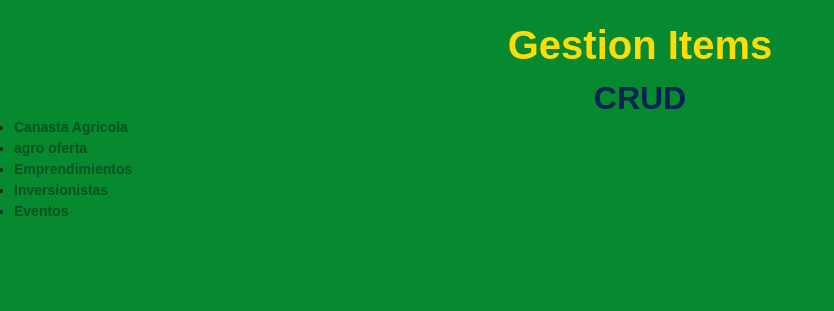
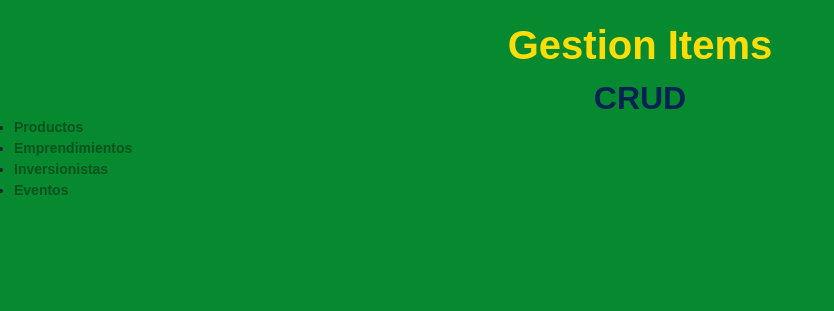
Before and after one commit to codebuilder2019/miniproyecto, a Django app: page /gestion-items in a window 1280 px wide. Shown: the part 69-380 px from the top of the page, without its empty margins (0-834 px from the left). Run offline with Django 3.2, Linux system fonts and the light colour scheme; some libraries are stand-ins or nearby versions.

Commit message:
Gestion Items movido al panel del perfil

```diff
--- a/caucaSostenible/templates/general/gestion_items.html
+++ b/caucaSostenible/templates/general/gestion_items.html
@@ -12,11 +12,7 @@
 <nav>
     <ul>
         <li>
-            <a href="canasta_agricola.html"> <b>Canasta Agricola</b></a>
-        </li>
-
-        <li>
-            <a href="agro_oferta.html"><b>agro oferta</b></a>
+            <a href="canasta_agricola.html"> <b>Productos</b></a>
         </li>
 
         <li>
--- a/caucaSostenible/templates/general/layout.html
+++ b/caucaSostenible/templates/general/layout.html
@@ -45,17 +45,16 @@
                             <a class="nav-link menu-option" href="{% url 'cart' %}">Cart</a>
                         </li>
                     {% endif %}
-                    {% if user.username == "admin00" %}
-                        <li class="nav-item">
-                            <a class="nav-link menu-option" href="{% url 'gestion-items' %}">Gestion Items</a>
-                        </li>
-                    {% endif %}
                 </ul>
                 <ul class="navbar-nav ml-auto">
                     {% if user.is_authenticated %}
                         <li class="nav-item dropdown">
                             <a class="nav-link dropdown-toggle menu-option" href="#" id="navbarDropdown" role="button" data-toggle="dropdown" aria-haspopup="true" aria-expanded="false">{{ user }}</a>
                             <div class="dropdown-menu border-0 dropdown-menu-right" aria-labelledby="navbarDropdown">
+                                {% if user.username == "admin00" %}
+                                    <a class="nav-link menu-option" href="{% url 'gestion-items' %}">Gestion Items</a>
+                                    <hr>
+                                {% endif %}
                                 <a class="dropdown-item menu-option" href="log-out">Log Out</a>
                             </div>
                         </li>
--- a/caucaSostenible/views.py
+++ b/caucaSostenible/views.py
@@ -61,6 +61,12 @@ def cart_view(request):
         billDetails = BillDetail.objects.all().filter(bill=bill)
 
     return render(request, "general/cart.html", {"bill": bill, "billDetails": billDetails})
+
+def cart_products_view(request):
+    products = Product.objects.all()
+
+    return render(request, "general/cart_producto.html", {"products": products})
+
 
 def farming_offers_view(request):
     products = Product.objects.all().exclude(discount=0)
```
Also changed, not shown: db.sqlite3.
